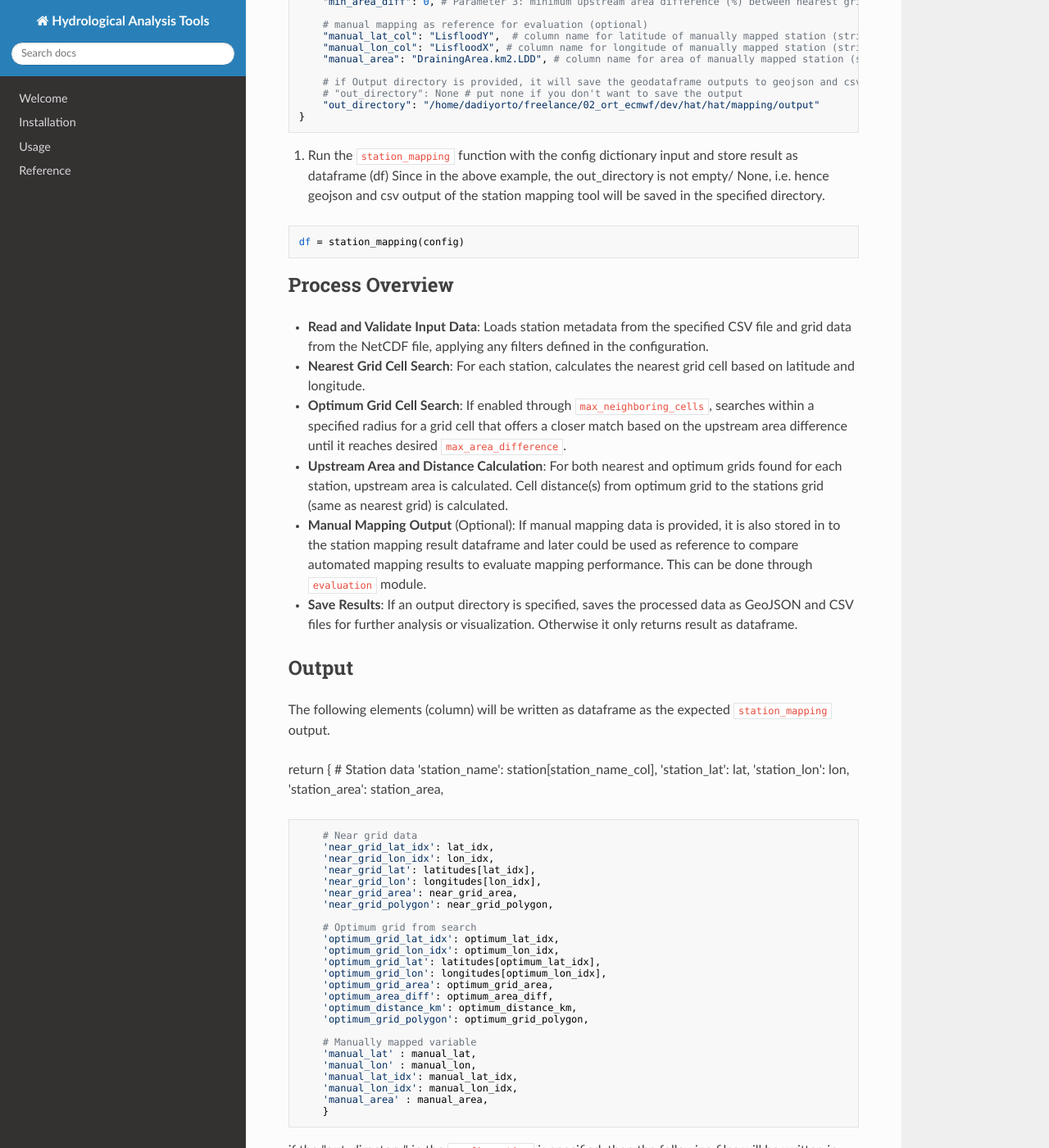
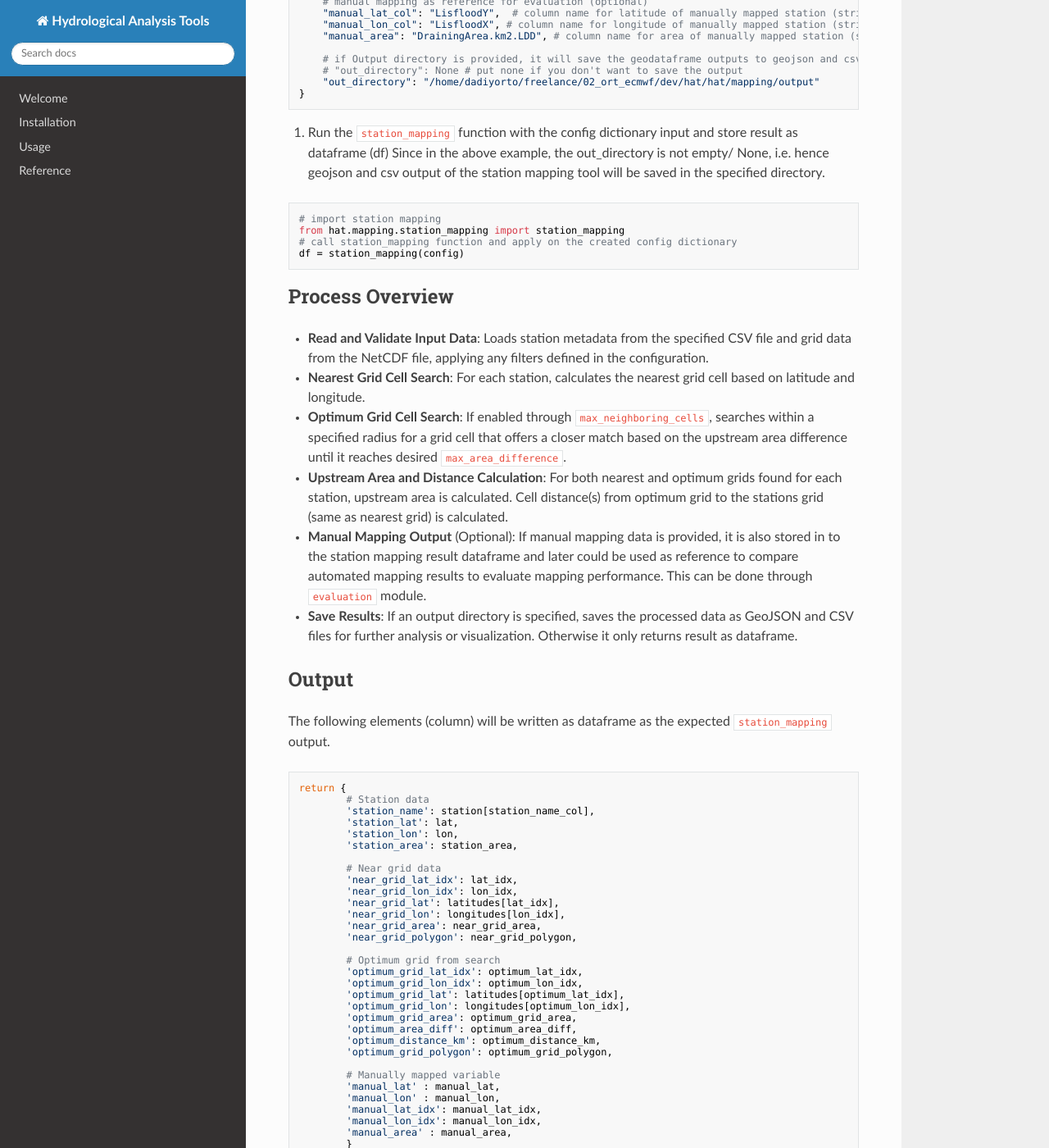
Before and after one commit to ecmwf/hat, an MkDocs documentation site: the page built from docs/station_mapping.md, in a window 1280 px wide and 1400 px high, scrolled down 1167 px. Shown: the whole window at 82% size. Built offline with MkDocs 1.6.1, drawn with Linux system fonts in a browser that asks for light colours; nearby versions of some CDN libraries; some of the changed text lies outside the part shown.

Commit message:
Update station_mapping.md

````diff
--- a/docs/station_mapping.md
+++ b/docs/station_mapping.md
@@ -7,7 +7,7 @@
 Installation
 ------------
 
-Before using the `station_mapping` library, ensure you have all the required dependencies of HAT, see <installation.md>(installation.md) for installation instruction.
+Before using the `station_mapping` library, ensure you have all the required dependencies of HAT, see [installation.md](installation.md) for installation instruction.
 
 
 Usage
@@ -62,6 +60,9 @@
 Since in the above example, the out_directory is not empty/ None, i.e. hence geojson and csv output of the station mapping tool will be saved in the specified directory.
 
 ```
+# import station mapping
+from hat.mapping.station_mapping import station_mapping
+# call station_mapping function and apply on the created config dictionary
 df = station_mapping(config)
 ```
 
@@ -80,7 +81,7 @@
 ------
 
 The following elements (column) will be written as dataframe as the expected `station_mapping` output.
-
+```
 return {
         # Station data
         'station_name': station[station_name_col],
@@ -113,6 +114,7 @@
         'manual_lon_idx': manual_lon_idx,
         'manual_area' : manual_area,
         }
+```
 
 if the "out_directory" in the `configuration` is specified, then the following files will be written in the directory:
 
````
Also changed, not shown: other parts of docs/station_mapping.md (+0 -2 lines).
